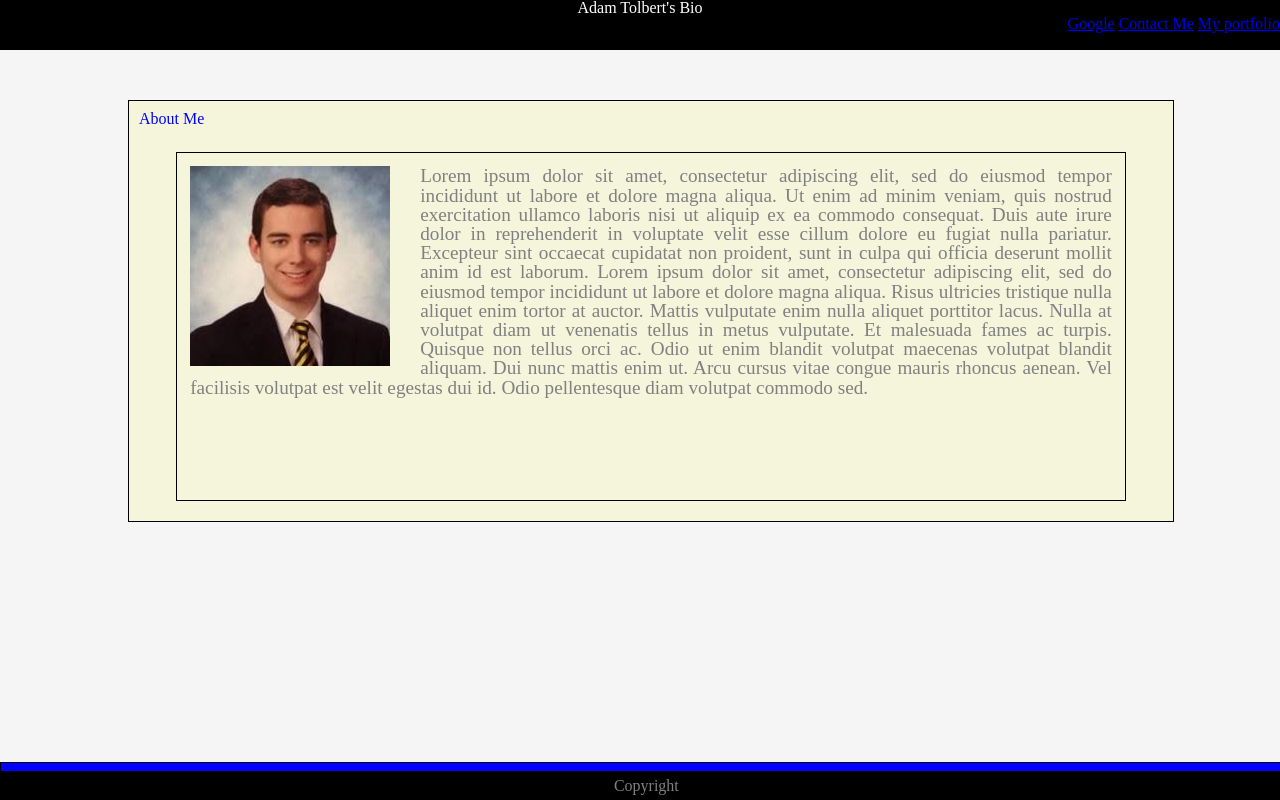
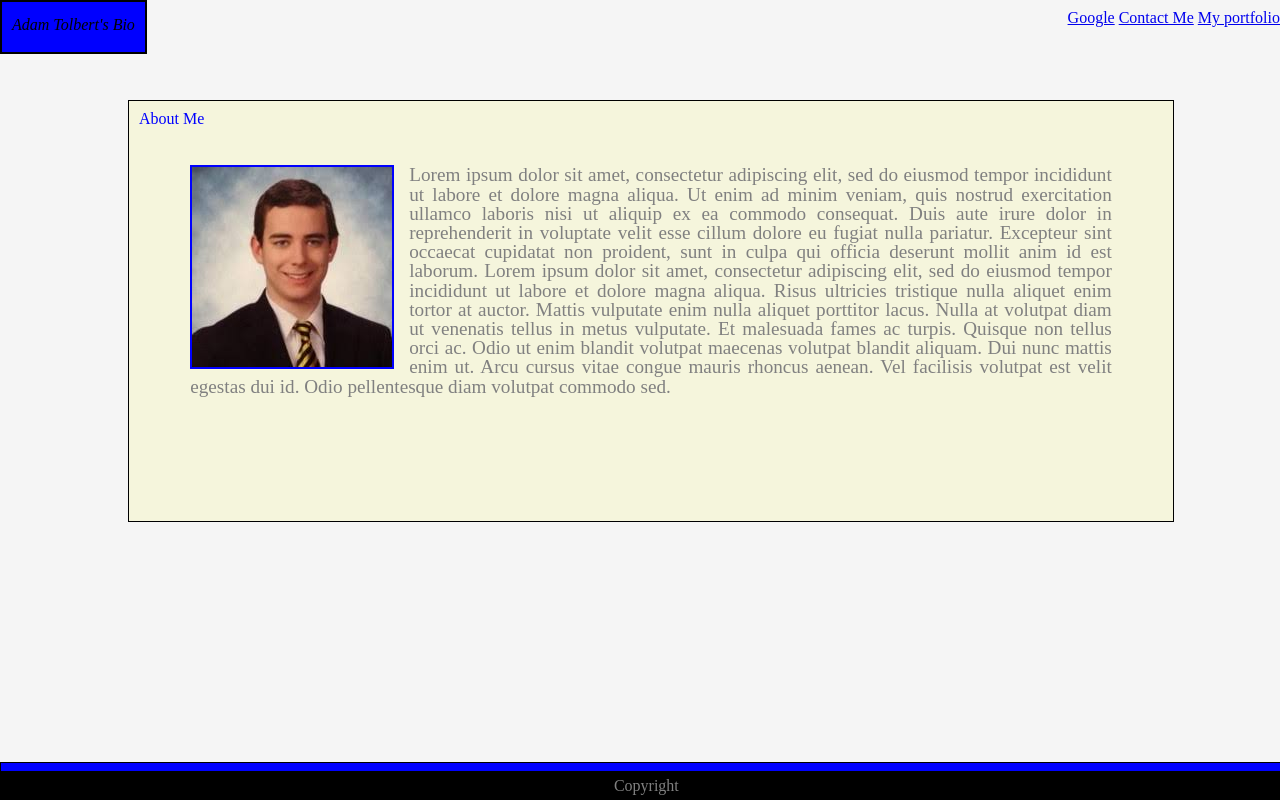
Before and after one commit to aotolbert/basic-portfolio, a plain HTML site: page index.html in a window 1280 px wide. Drawn offline with Linux system fonts and the light colour scheme.

Commit message:
final_index.html

```diff
--- a/assets/css/style.css
+++ b/assets/css/style.css
@@ -1,8 +1,8 @@
 h1 {
 position: fixed;
 top: 0px;
-background-color: black;
-color: white;
+background-color: whitesmoke;
+color: black;
 width: 100%;
 height: 50px;
 text-align: center;
@@ -72,11 +72,13 @@ body {
     margin-left: auto;
     /* left: 0; */
     margin-right: auto;
+    border: hidden;
 }
 
 .profile {
     position: relative;
-    padding-right: 30px;
+    margin-right: 15px;
+    border: 2px solid blue;
 
 }
 
@@ -88,4 +90,18 @@ body {
 
 .links {
     padding-left: 10px;
+    padding-top: 10px;
 }
+
+.header {
+    text-align: left;
+    vertical-align: middle;
+    position: fixed;
+    background-color: blue;
+    height: 35px;
+    padding-left: 10px;
+    padding-right: 10px;
+    padding-top: 15px;
+    font-style: oblique;
+    border: 2px solid black;
+}
--- a/index.html
+++ b/index.html
@@ -9,7 +9,8 @@
     <title>Document</title>
 </head>
 <body>
-    <h1>Adam Tolbert's Bio
+    <h1>
+        <p class="header">Adam Tolbert's Bio</p>
         <div align="right" class="links">
             <a href="http://www.google.com"> Google</a>
             <a href="contact.html">Contact Me</a>
```
